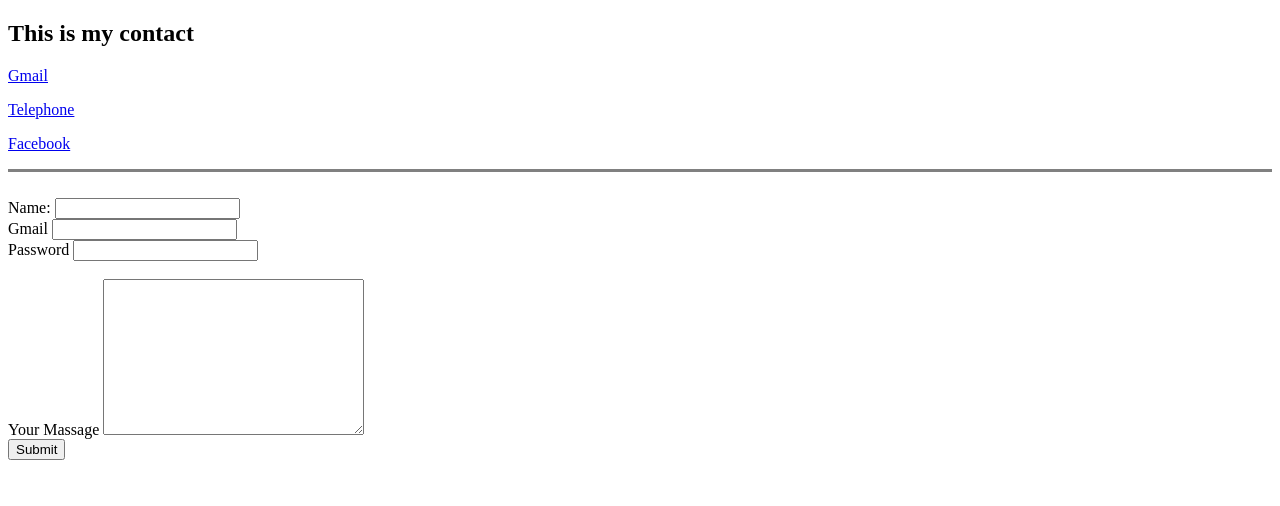
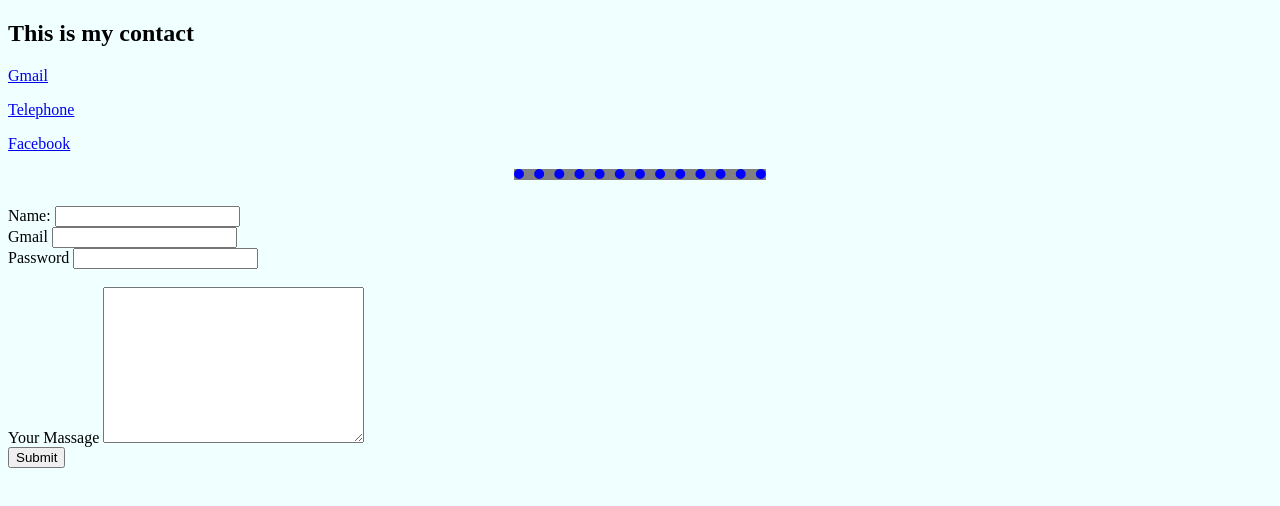
Before and after one commit to abhijite-bd/web-devloping-practice-1, a plain HTML site: page Contact-me.html in a window 1280 px wide. Drawn offline with Linux system fonts and the light colour scheme.

Commit message:
Update Contact-me.html

```diff
--- a/Contact-me.html
+++ b/Contact-me.html
@@ -6,6 +6,7 @@
     <meta http-equiv="X-UA-Compatible" content="IE=edge">
     <meta name="viewport" content="width=device-width, initial-scale=1.0">
     <title>Contact Us</title>
+    <link rel="stylesheet" href="CSS/style1.css">
 </head>
 
 <body>
```
